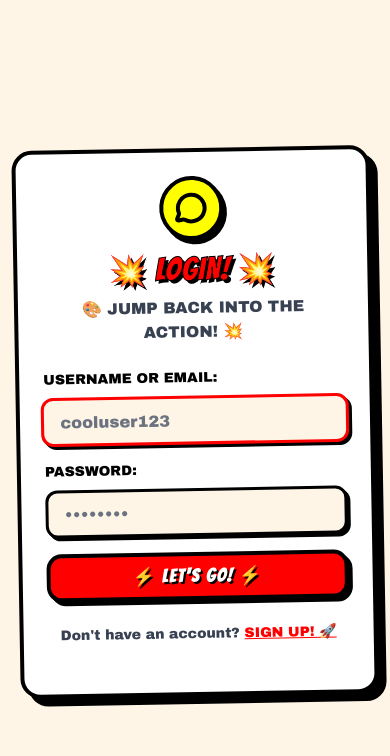
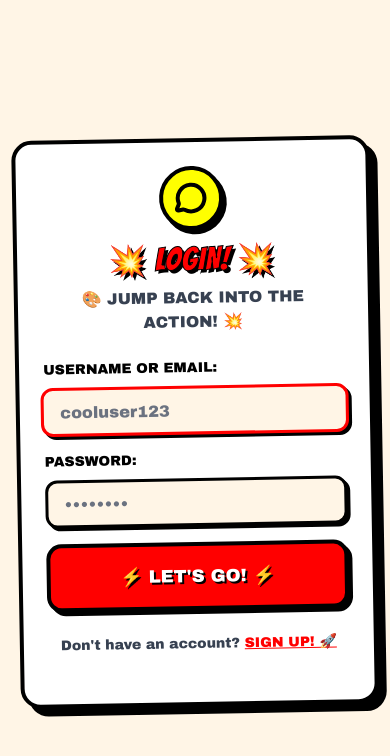
Before and after one commit to musanifali/chat-app, a React (Vite) app in the folder client/: page /login in a window 390 px wide. Shown: the top 756 px of the page. Built offline with nearby package versions, Linux system fonts and the light colour scheme; no server answers.

Commit message:
Replace Button component with native HTML button for mobile compatibility

```diff
--- a/client/src/pages/Login.jsx
+++ b/client/src/pages/Login.jsx
@@ -136,20 +136,22 @@ const Login = () => {
             </div>
 
             {/* Let's Go Button */}
-            <Button
+            <button
               type="submit"
               disabled={loading}
-              className="w-full py-4 font-black uppercase text-lg bg-comic-red text-white border-[4px] border-black rounded-[15px] transition-all hover:scale-105 active:scale-95 disabled:opacity-50 touch-manipulation"
+              className="w-full py-4 font-black uppercase text-lg bg-comic-red text-white border-[4px] border-black rounded-[15px] transition-all hover:scale-105 active:scale-95 disabled:opacity-50"
               style={{
                 boxShadow: loading ? '2px 2px 0 black' : '4px 4px 0 black',
                 textShadow: '2px 2px 0 black',
                 transform: loading ? 'scale(0.98)' : 'scale(1)',
+                touchAction: 'manipulation',
                 WebkitTapHighlightColor: 'transparent',
-                cursor: loading ? 'not-allowed' : 'pointer'
+                cursor: loading ? 'not-allowed' : 'pointer',
+                border: '4px solid black'
               }}
             >
-              {loading ? '⏳ LOGGING IN...' : '⚡ LET\'S GO! ⚡'}
-            </Button>
+              {loading ? '\u23f3 LOGGING IN...' : '\u26a1 LET\'S GO! \u26a1'}
+            </button>
           </form>
 
           {/* Sign Up Link */}
--- a/client/src/pages/Register.jsx
+++ b/client/src/pages/Register.jsx
@@ -217,20 +217,22 @@ const Register = () => {
               />
             </div>
 
-            <Button
+            <button
               type="submit"
               disabled={loading}
-              className="w-full py-4 font-black uppercase text-lg bg-comic-blue text-white border-[4px] border-black rounded-[15px] transition-all hover:scale-105 active:scale-95 disabled:opacity-50 touch-manipulation"
+              className="w-full py-4 font-black uppercase text-lg bg-comic-blue text-white border-[4px] border-black rounded-[15px] transition-all hover:scale-105 active:scale-95 disabled:opacity-50"
               style={{
                 boxShadow: loading ? '2px 2px 0 black' : '4px 4px 0 black',
                 textShadow: '2px 2px 0 black',
                 transform: loading ? 'scale(0.98)' : 'scale(1)',
+                touchAction: 'manipulation',
                 WebkitTapHighlightColor: 'transparent',
-                cursor: loading ? 'not-allowed' : 'pointer'
+                cursor: loading ? 'not-allowed' : 'pointer',
+                border: '4px solid black'
               }}
             >
-              {loading ? '⏳ CREATING ACCOUNT...' : '🚀 SIGN UP! 🚀'}
-            </Button>
+              {loading ? '\u23f3 CREATING ACCOUNT...' : '\ud83d\ude80 SIGN UP! \ud83d\ude80'}
+            </button>
           </form>
 
           {/* Sign In Link */}
```
